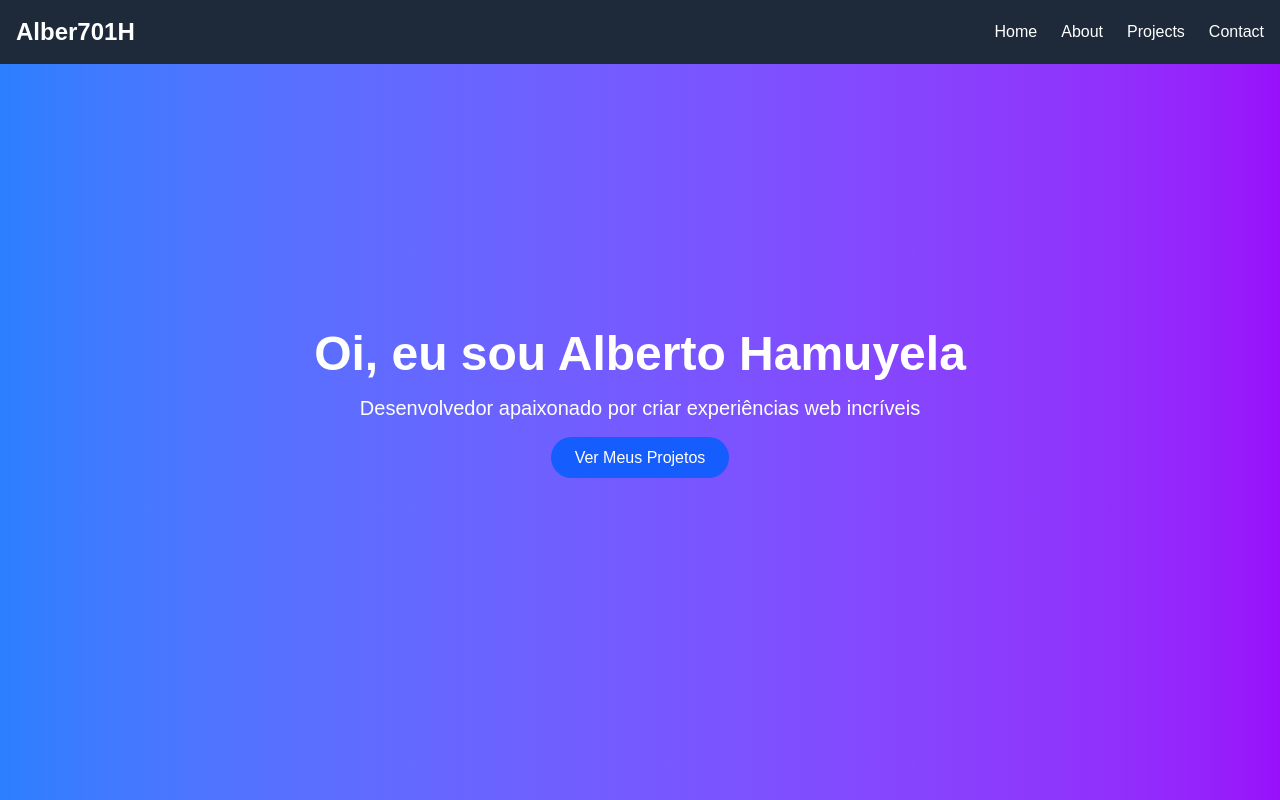
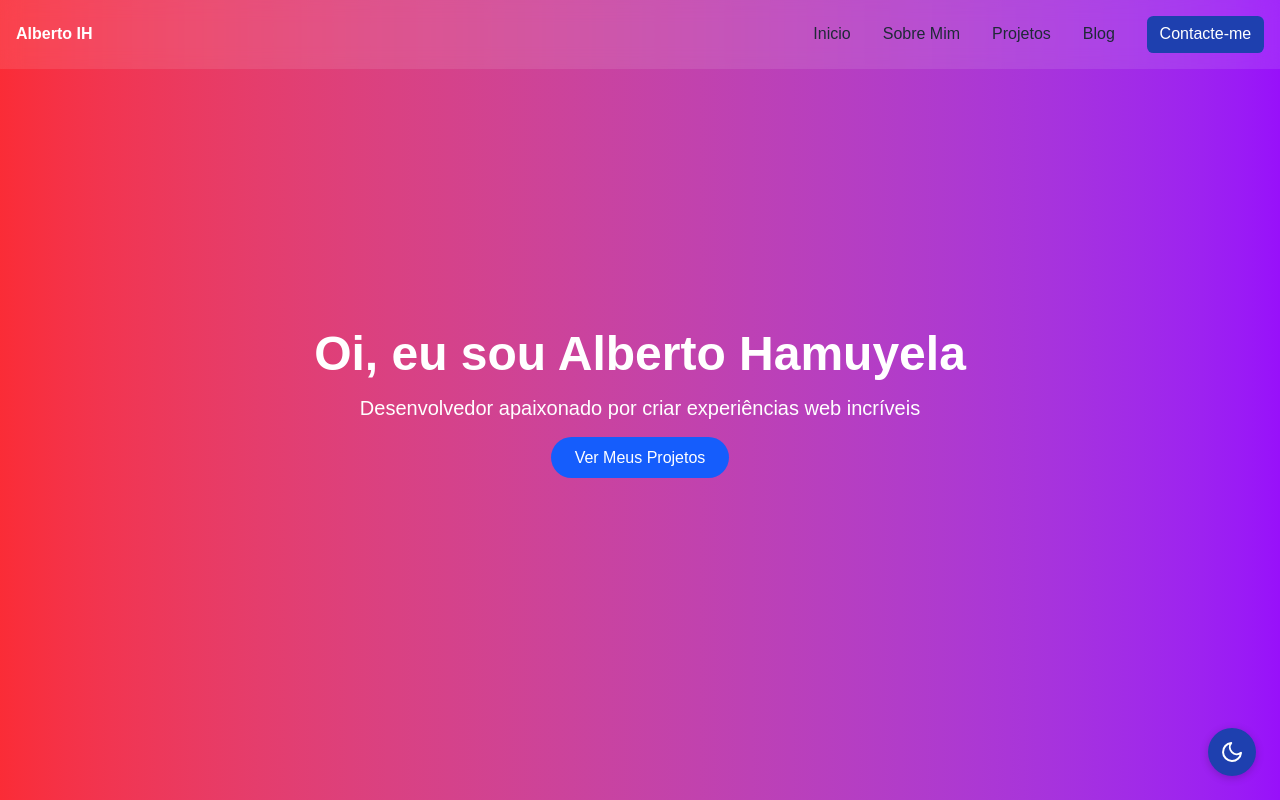
Before and after one commit to ahamuyel/alber701h, a Next.js app: page / in a window 1280 px wide. Shown: the top 800 px of the page. Built offline with nearby package versions, Linux system fonts and the light colour scheme.

Commit message:
navbar -done

```diff
--- a/app/components/Home.jsx
+++ b/app/components/Home.jsx
@@ -2,7 +2,7 @@ import Link from 'next/link';
 
 export default function HomeSection() {
   return (
-    <section id="home" className="min-h-screen flex items-center justify-center bg-gradient-to-r from-blue-500 to-purple-600">
+    <section id="home" className="min-h-screen flex items-center justify-center bg-gradient-to-r from-red-500 to-purple-600">
       <div className="text-center">
         <h2 className="text-5xl font-bold mb-4">Oi, eu sou Alberto Hamuyela</h2>
         <p className="text-xl mb-6">Desenvolvedor apaixonado por criar experiências web incríveis</p>
--- a/app/components/Navbar.jsx
+++ /dev/null
@@ -1,17 +0,0 @@
-import Link from 'next/link';
-
-export default function Navbar() {
-  return (
-    <nav className="bg-gray-800 p-4 fixed w-full top-0 z-10">
-      <div className="container mx-auto flex justify-between items-center">
-        <h1 className="text-2xl font-bold">Alber701H</h1>
-        <ul className="flex space-x-6">
-          <li><Link href="#home" className="hover:text-blue-400">Home</Link></li>
-          <li><Link href="#about" className="hover:text-blue-400">About</Link></li>
-          <li><Link href="#projects" className="hover:text-blue-400">Projects</Link></li>
-          <li><Link href="#contact" className="hover:text-blue-400">Contact</Link></li>
-        </ul>
-      </div>
-    </nav>
-  );
-}
--- /dev/null
+++ b/app/components/navbar/CTAButton.tsx
@@ -0,0 +1,18 @@
+import Link from "next/link";
+
+interface CTAButtonProps {
+  className?: string;
+  onClick?: () => void;
+}
+
+const CTAButton: React.FC<CTAButtonProps> = ({ className = "", onClick }) => (
+  <Link
+    href="#contact"
+    className={`cta-button ${className}`}
+    onClick={onClick}
+  >
+    Contacte-me
+  </Link>
+);
+
+export default CTAButton;
--- /dev/null
+++ b/app/components/navbar/Logo.tsx
@@ -0,0 +1,10 @@
+"use client"
+import Link from "next/link"
+
+const Logo = () =>(
+    <Link href="/" className="inline-blocker logo-next">
+        <h1 className="font-bold">Alberto IH</h1>
+    </Link>
+)
+
+export default Logo
--- /dev/null
+++ b/app/components/navbar/MobileMenu.tsx
@@ -0,0 +1,19 @@
+import NavLinks from "./NavLinks";
+import React from "react";
+
+interface MobileMenuProps {
+  isOpen: boolean;
+  toggleMenu: () => void;
+}
+
+const MobileMenu: React.FC<MobileMenuProps> = ({ isOpen, toggleMenu }) => (
+  <>
+    {isOpen && (
+      <div className="grid gap-5 justify-center md:hidden py-6 mobile-menu">
+        <NavLinks isMobile={true} />
+      </div>
+    )}
+  </>
+);
+
+export default MobileMenu;
--- /dev/null
+++ b/app/components/navbar/NavLinks.tsx
@@ -0,0 +1,36 @@
+import Link from "next/link";
+import CTAButton from "./CTAButton";
+
+interface NavLinksProps {
+  isMobile: boolean;
+}
+
+const NavLinks: React.FC<NavLinksProps> = ({ isMobile }) => {
+  const links = [
+    { href: "#home", label: "Inicio" },
+    { href: "#about", label: "Sobre Mim" },
+    { href: "#projects", label: "Projetos" }, // Fixed typo: "projets" to "projects"
+    { href: "#contact", label: "Blog" },
+  ];
+
+  return (
+    <div
+      className={`${
+        isMobile ? "flex flex-col items-center gap-4" : "hidden md:flex items-center gap-8"
+      } text-base font-medium`}
+    >
+      {links.map((link) => (
+        <Link
+          key={link.href}
+          href={link.href}
+          className="nav-link"
+        >
+          {link.label}
+        </Link>
+      ))}
+      <CTAButton />
+    </div>
+  );
+};
+
+export default NavLinks;
--- a/app/components/navbar/Navbar.tsx
+++ b/app/components/navbar/Navbar.tsx
@@ -1,17 +1,97 @@
-import Link from 'next/link';
+"use client";
+import { useState, useEffect } from "react";
+import Logo from "./Logo";
+import NavLinks from "./NavLinks";
+import MobileMenu from "./MobileMenu";
 
 export default function Navbar() {
+  const [isOpen, setIsOpen] = useState(false);
+  const [theme, setTheme] = useState("light");
+
+  useEffect(() => {
+    // Load theme from localStorage or default to light
+    const savedTheme = localStorage.getItem("theme") || "light";
+    setTheme(savedTheme);
+    document.documentElement.setAttribute("data-theme", savedTheme);
+  }, []);
+
+  const toggleTheme = () => {
+    const newTheme = theme === "light" ? "dark" : "light";
+    setTheme(newTheme);
+    document.documentElement.setAttribute("data-theme", newTheme);
+    localStorage.setItem("theme", newTheme);
+  };
+
+  const toggleMenu = () => setIsOpen(!isOpen);
+
   return (
-    <nav className="bg-gray-800 p-4 fixed w-full top-0 z-10">
-      <div className="container mx-auto flex justify-between items-center">
-        <h1 className="text-2xl font-bold">Alberto IH</h1>
-        <ul className="flex space-x-6">
-          <li><Link href="#home" className="hover:text-blue-400">Home</Link></li>
-          <li><Link href="#about" className="hover:text-blue-400">About</Link></li>
-          <li><Link href="#projects" className="hover:text-blue-400">Projects</Link></li>
-          <li><Link href="#contact" className="hover:text-blue-400">Contact</Link></li>
-        </ul>
-      </div>
-    </nav>
+    <div>
+      <nav className="p-4 fixed w-full top-0 z-10">
+        <div className="container mx-auto flex justify-between items-center">
+          <Logo />
+          <ul className="flex space-x-6">
+            <NavLinks isMobile={false} />
+          </ul>
+          <button
+            className="md:hidden focus:outline-none"
+            onClick={toggleMenu}
+            aria-label="Toggle menu"
+          >
+            <svg
+              className="w-6 h-6 text-accent"
+              fill="none"
+              stroke="currentColor"
+              viewBox="0 0 24 24"
+              xmlns="http://www.w3.org/2000/svg"
+            >
+              <path
+                strokeLinecap="round"
+                strokeLinejoin="round"
+                strokeWidth="2"
+                d={isOpen ? "M6 18L18 6M6 6l12 12" : "M4 6h16M4 12h16M4 18h16"}
+              />
+            </svg>
+          </button>
+        </div>
+        <MobileMenu isOpen={isOpen} toggleMenu={toggleMenu} />
+      </nav>
+      <button
+        className="theme-toggle"
+        onClick={toggleTheme}
+        aria-label="Toggle theme"
+      >
+        {theme === "light" ? (
+          <svg
+            className="w-6 h-6"
+            fill="none"
+            stroke="currentColor"
+            viewBox="0 0 24 24"
+            xmlns="http://www.w3.org/2000/svg"
+          >
+            <path
+              strokeLinecap="round"
+              strokeLinejoin="round"
+              strokeWidth="2"
+              d="M21 12.79A9 9 0 1111.21 3 7 7 0 0021 12.79z"
+            />
+          </svg>
+        ) : (
+          <svg
+            className="w-6 h-6"
+            fill="none"
+            stroke="currentColor"
+            viewBox="0 0 24 24"
+            xmlns="http://www.w3.org/2000/svg"
+          >
+            <path
+              strokeLinecap="round"
+              strokeLinejoin="round"
+              strokeWidth="2"
+              d="M12 3v1m0 16v1m9-9h-1M4 12H3m15.364 6.364l-.707-.707M6.343 6.343l-.707-.707m12.728 0l-.707.707M6.343 17.657l-.707.707M16 12a4 4 0 11-8 0 4 4 0 018 0z"
+            />
+          </svg>
+        )}
+      </button>
+    </div>
   );
 }
--- a/app/page.tsx
+++ b/app/page.tsx
@@ -1,8 +1,10 @@
-import Navbar from "./components/Navbar"
+import Navbar from "./components/navbar/Navbar"
 import HomeSection from './components/Home';
 import About from './components/About';
 import Projects from './components/Projexts';
 import Contact from './components/Contact';
+
+import "./styles.css"
 
 export default function Home() {
   return (
--- /dev/null
+++ b/app/styles.css
@@ -0,0 +1,92 @@
+/* Defining base variables for light mode */
+:root {
+  --background: #f5f7fa; /* Light gray-blue for background */
+  --primary: #1e40af; /* Vibrant blue as primary color */
+  --accent: #3b82f6; /* Lighter blue for highlights */
+  --text: #1f2937; /* Dark gray for text */
+  --secondary: #4b5563; /* Muted gray for secondary elements */
+  --font-family-base: 'Poppins', sans-serif;
+  --font-size-base: 16px;
+  --padding-base: 1rem;
+  --border-radius: 0.4rem; /* Consistent with Tailwind's rounded-md */
+
+  --padding-btn: 0.4rem 0.8rem;
+}
+
+/* Dark mode variables */
+[data-theme="dark"] {
+  --background: #1e293b; /* Dark slate for background */
+  --primary: #60a5fa; /* Lighter blue for dark mode */
+  --accent: #93c5fd; /* Soft blue for accents */
+  --text: #e2e8f0; /* Light gray for text */
+  --secondary: #94a3b8; /* Muted gray for secondary elements */
+}
+
+/* Navbar styles */
+nav {
+  background: rgba(255, 255, 255, 0.1); /* Semi-transparent white for light mode */
+  backdrop-filter: blur(10px); /* Subtle blur effect */
+  transition: background-color 0.3s ease;
+}
+
+[data-theme="dark"] nav {
+  background: rgba(30, 41, 59, 0.1); /* Semi-transparent dark for dark mode */
+}
+
+/* NavLinks styles */
+.nav-link {
+  color: var(--text);
+  font-family: var(--font-family-base);
+  font-size: var(--font-size-base);
+  transition: color 0.3s ease;
+}
+
+.nav-link:hover {
+  color: var(--accent);
+}
+
+/* MobileMenu styles */
+.mobile-menu {
+  background: transparent;
+  /* transition: background-color 0.3s ease; */
+}
+
+/* CTAButton styles */
+.cta-button {
+  background: var(--primary);
+  color: #ffffff;
+  border-radius: var(--border-radius);
+  padding: var(--padding-btn);
+  transition: background-color 0.3s ease, color 0.3s ease;
+}
+
+.cta-button:hover {
+  background: var(--accent);
+}
+
+/* Theme toggle button */
+.theme-toggle {
+  position: fixed;
+  bottom: 1.5rem;
+  right: 1.5rem;
+  background: var(--primary);
+  color: #ffffff;
+  border-radius: 50%;
+  width: 48px;
+  height: 48px;
+  display: flex;
+  align-items: center;
+  justify-content: center;
+  box-shadow: 0 2px 8px rgba(0, 0, 0, 0.2);
+  transition: background-color 0.3s ease, transform 0.3s ease;
+  z-index: 20;
+}
+
+.theme-toggle:hover {
+  background: var(--accent);
+  transform: scale(1.1);
+}
+
+[data-theme="dark"] .theme-toggle {
+  background: var(--accent);
+}
```
